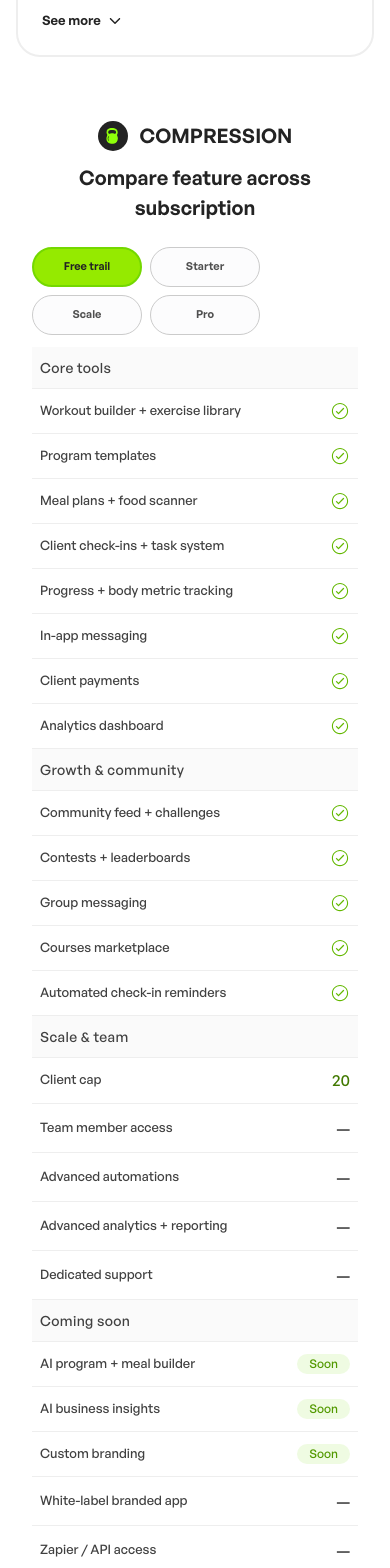
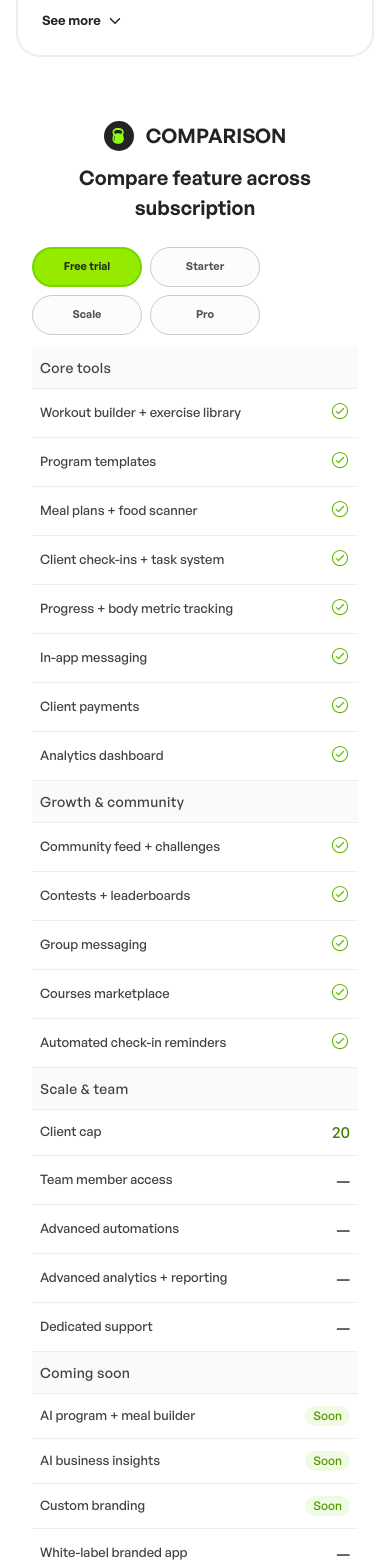
Before and after one commit to sohaibyounas/UpliftBlog, a Next.js app: page /pricing in a window 390 px wide. Shown: the part 2540-4108 px from the top of the page. Built offline with nearby package versions, Linux system fonts and the light colour scheme; a web font is replaced by a local one.

Commit message:
udpate pricing-table

```diff
--- a/src/components/Pricing/ComparisonTable.jsx
+++ b/src/components/Pricing/ComparisonTable.jsx
@@ -1,6 +1,6 @@
 "use client";
 
-import React, { useState } from "react";
+import React, { useState, useRef, useEffect } from "react";
 import { motion } from "motion/react";
 import IconBadge from "@/components/IconBadge";
 import { IoIosCheckmarkCircleOutline } from "react-icons/io";
@@ -43,6 +43,30 @@
 
 export default function ComparisonTable() {
   const [selectedPlan, setSelectedPlan] = useState("trial");
+  const [isHeaderSticky, setIsHeaderSticky] = useState(false);
+  const tableRef = useRef(null);
+  const tableEndRef = useRef(null);
+  const sentinelRef = useRef(null);
+
+  useEffect(() => {
+    const handleScroll = () => {
+      if (!tableRef.current || !tableEndRef.current) return;
+
+      const tableRect = tableRef.current.getBoundingClientRect();
+      const tableEndRect = tableEndRef.current.getBoundingClientRect();
+
+      // Header sticky hoga jab table top viewport ke upar chali jaye
+      // aur table end abhi visible na ho
+      const shouldBeSticky =
+        tableRect.top <= NAVBAR_OFFSET_PX &&
+        tableEndRect.top > NAVBAR_OFFSET_PX + 60;
+
+      setIsHeaderSticky(shouldBeSticky);
+    };
+
+    window.addEventListener("scroll", handleScroll, { passive: true });
+    return () => window.removeEventListener("scroll", handleScroll);
+  }, []);
 
   const comparisonCategories = [
     {
@@ -235,14 +259,113 @@
   ];
 
   const plans = [
-    { key: "trial", label: "Free trail" },
+    { key: "trial", label: "Free trial" },
     { key: "starter", label: "Starter" },
     { key: "scale", label: "Scale" },
     { key: "pro", label: "Pro" },
   ];
 
+  const renderValue = (val, feature, isMobile = false) => {
+    if (typeof val === "boolean") {
+      return val ? (
+        <div className="inline-flex items-center justify-center">
+          <IoIosCheckmarkCircleOutline
+            className={`text-[#63B800] ${isMobile ? "text-xl" : "text-base lg:text-xl"}`}
+          />
+        </div>
+      ) : (
+        <span
+          className={`text-[#404040] font-medium ${isMobile ? "text-[18px]" : "text-[18px] lg:text-[20px]"}`}
+        >
+          —
+        </span>
+      );
+    }
+    if (feature.badge && val) {
+      return (
+        <span
+          className={`inline-block px-2 lg:px-3 py-0.5 font-medium text-[#529900] bg-[#86DF1F21] rounded-full ${isMobile ? "text-[12px]" : "text-[11px] lg:text-[12px]"}`}
+        >
+          {val}
+        </span>
+      );
+    }
+    return (
+      <span
+        className={`font-medium text-[#417900] ${isMobile ? "text-[16px]" : "text-[16px] lg:text-[20px]"}`}
+      >
+        {val}
+      </span>
+    );
+  };
+
+  // Sticky header content — same as thead
+  const StickyHeader = () => (
+    <div
+      className="fixed left-0 right-0 z-30 bg-white"
+      style={{ top: NAVBAR_OFFSET_PX }}
+    >
+      <div className="mx-auto max-w-6xl xl:max-w-7xl px-4 sm:px-6 lg:px-12">
+        {/* Desktop sticky header */}
+        <table className="hidden md:table w-full text-left border-collapse">
+          <thead>
+            <tr>
+              <th className="p-3 lg:p-4 w-2/6"></th>
+              {plans.map((plan) => {
+                const isSelected = selectedPlan === plan.key;
+                return (
+                  <th key={plan.key} className="p-3 lg:p-4 text-center w-1/6">
+                    <span className="block text-[17px] lg:text-[21px] font-semibold text-[#232323] mb-3">
+                      {plan.label}
+                    </span>
+                    <motion.button
+                      onClick={() => setSelectedPlan(plan.key)}
+                      whileTap={{ scale: 0.95 }}
+                      className={`w-full h-[38px] px-2 lg:px-4 rounded-full font-semibold text-[11px] lg:text-[14px] transition-colors flex items-center justify-center box-border ${
+                        isSelected
+                          ? "bg-[#95EA00] text-[#232323] border-2 border-[#74D800] hover:bg-[#85d400]"
+                          : "bg-gray-50/50 border border-[#CBCBCB] text-[#4F4F4F] font-medium hover:bg-gray-100"
+                      }`}
+                    >
+                      Choose Plan
+                    </motion.button>
+                  </th>
+                );
+              })}
+            </tr>
+          </thead>
+        </table>
+
+        {/* Mobile sticky header */}
+        <div className="md:hidden py-2">
+          <div className="flex flex-wrap justify-start gap-2">
+            {plans.map((plan) => {
+              const isSelected = selectedPlan === plan.key;
+              return (
+                <motion.button
+                  key={plan.key}
+                  onClick={() => setSelectedPlan(plan.key)}
+                  whileTap={{ scale: 0.95 }}
+                  className={`w-[110px] shrink-0 h-[40px] px-1 rounded-full font-semibold text-[11px] whitespace-nowrap transition-colors flex items-center justify-center box-border text-center ${
+                    isSelected
+                      ? "bg-[#95EA00] text-[#232323] border-2 border-[#74D800]"
+                      : "bg-gray-50/50 border border-[#CBCBCB] text-[#4F4F4F] font-medium"
+                  }`}
+                >
+                  {plan.label}
+                </motion.button>
+              );
+            })}
+          </div>
+        </div>
+      </div>
+    </div>
+  );
+
   return (
     <section className="mx-auto max-w-6xl xl:max-w-7xl px-4 sm:px-6 lg:px-12 w-full py-10">
+      {isHeaderSticky && <StickyHeader />}
+
       <div className="rounded-3xl bg-white">
         <motion.div
           initial="hidden"
@@ -252,20 +375,20 @@
           className="bg-white text-center pt-6 pb-4 px-4 rounded-t-3xl"
         >
           <div className="inline-flex items-center justify-center mb-3">
-            <IconBadge alt="Resource Center" text="COMPRESSION" />
+            <IconBadge alt="Resource Center" text="COMPARISON" />
           </div>
           <h2 className="text-[20px] sm:text-[28px] lg:text-[36px] font-semibold text-[#232323]">
             Compare feature across subscription
           </h2>
         </motion.div>
 
+        {/* Sentinel — table start */}
+        <div ref={tableRef} />
+
         {/* Desktop table */}
         <div className="hidden md:block">
           <table className="w-full text-left border-collapse">
-            <thead
-              className="sticky z-20 bg-white border-b border-[#EEEEEE]"
-              style={{ top: NAVBAR_OFFSET_PX }}
-            >
+            <thead className="bg-white border-b border-[#EEEEEE]">
               <tr>
                 <th className="p-3 lg:p-4 w-2/6"></th>
                 {plans.map((plan) => {
@@ -320,35 +443,14 @@
                     <td className="py-3.5 px-4 lg:px-6 text-[13px] lg:text-[18px] font-medium text-[#404040]">
                       {feature.name}
                     </td>
-                    {plans.map((plan, pIdx) => {
-                      const val = feature[plan.key];
-                      return (
+                    {plans.map((plan, pIdx) => (
                       <td
                         key={pIdx}
                         className="py-3.5 px-2 lg:px-4 text-center text-xs font-medium"
                       >
-                          {typeof val === "boolean" ? (
-                            val ? (
-                              <div className="inline-flex items-center justify-center">
-                                <IoIosCheckmarkCircleOutline className="text-[#63B800] text-base lg:text-xl" />
-                              </div>
-                            ) : (
-                              <span className="text-[#404040] text-[18px] lg:text-[20px] font-medium">
-                                —
-                              </span>
-                            )
-                          ) : feature.badge && val ? (
-                            <span className="inline-block px-2 lg:px-3 py-0.5 text-[11px] lg:text-[12px] font-medium text-[#529900] bg-[#86DF1F21] rounded-full">
-                              {val}
-                            </span>
-                          ) : (
-                            <span className="font-medium text-[#417900] text-[16px] lg:text-[20px]">
-                              {val}
-                            </span>
-                          )}
+                        {renderValue(feature[plan.key], feature)}
                       </td>
-                      );
-                    })}
+                    ))}
                   </motion.tr>
                 ))}
               </motion.tbody>
@@ -358,10 +460,7 @@
 
         {/* Mobile view */}
         <div className="md:hidden px-4 pb-6">
-          <div
-            className="sticky z-20 bg-white pt-2 pb-3"
-            style={{ top: NAVBAR_OFFSET_PX }}
-          >
+          <div className="pt-2 pb-3">
             <div className="flex flex-wrap justify-start gap-2">
               {plans.map((plan) => {
                 const isSelected = selectedPlan === plan.key;
@@ -397,9 +496,7 @@
               >
                 {category.title}
               </motion.div>
-              {category.features.map((feature, featIdx) => {
-                const val = feature[selectedPlan];
-                return (
+              {category.features.map((feature, featIdx) => (
                 <motion.div
                   key={featIdx}
                   variants={rowItem}
@@ -409,30 +506,16 @@
                     {feature.name}
                   </span>
                   <span className="shrink-0 text-xs font-medium">
-                      {typeof val === "boolean" ? (
-                        val ? (
-                          <IoIosCheckmarkCircleOutline className="text-[#63B800] text-xl" />
-                        ) : (
-                          <span className="text-[#404040] text-[18px] font-medium">
-                            —
-                          </span>
-                        )
-                      ) : feature.badge && val ? (
-                        <span className="inline-block px-3 py-0.5 text-[12px] font-medium text-[#529900] bg-[#86DF1F21] rounded-full">
-                          {val}
-                        </span>
-                      ) : (
-                        <span className="font-medium text-[#417900] text-[16px]">
-                          {val}
-                        </span>
-                      )}
+                    {renderValue(feature[selectedPlan], feature, true)}
                   </span>
                 </motion.div>
-                );
-              })}
+              ))}
             </motion.div>
           ))}
         </div>
+
+        {/* Table end sentinel */}
+        <div ref={tableEndRef} />
       </div>
     </section>
   );
```
Lines whose indentation alone changed are shown as unchanged.
